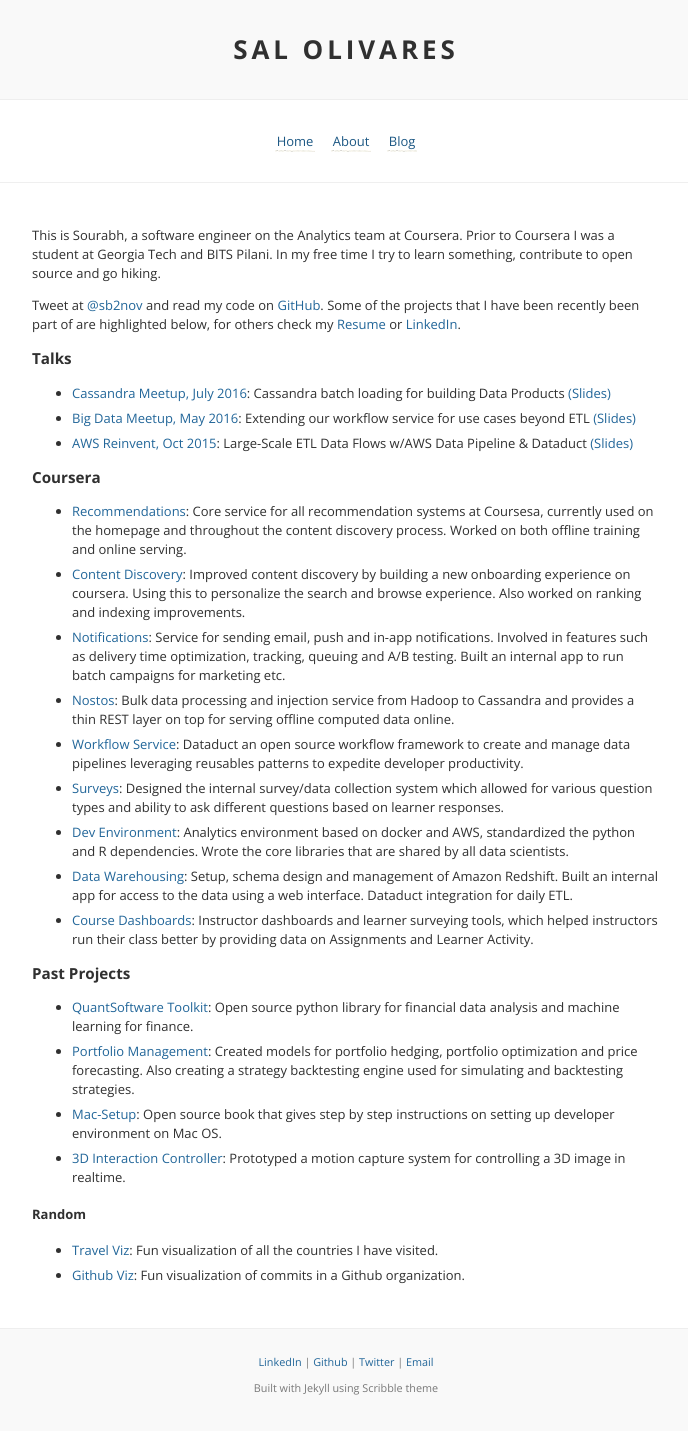
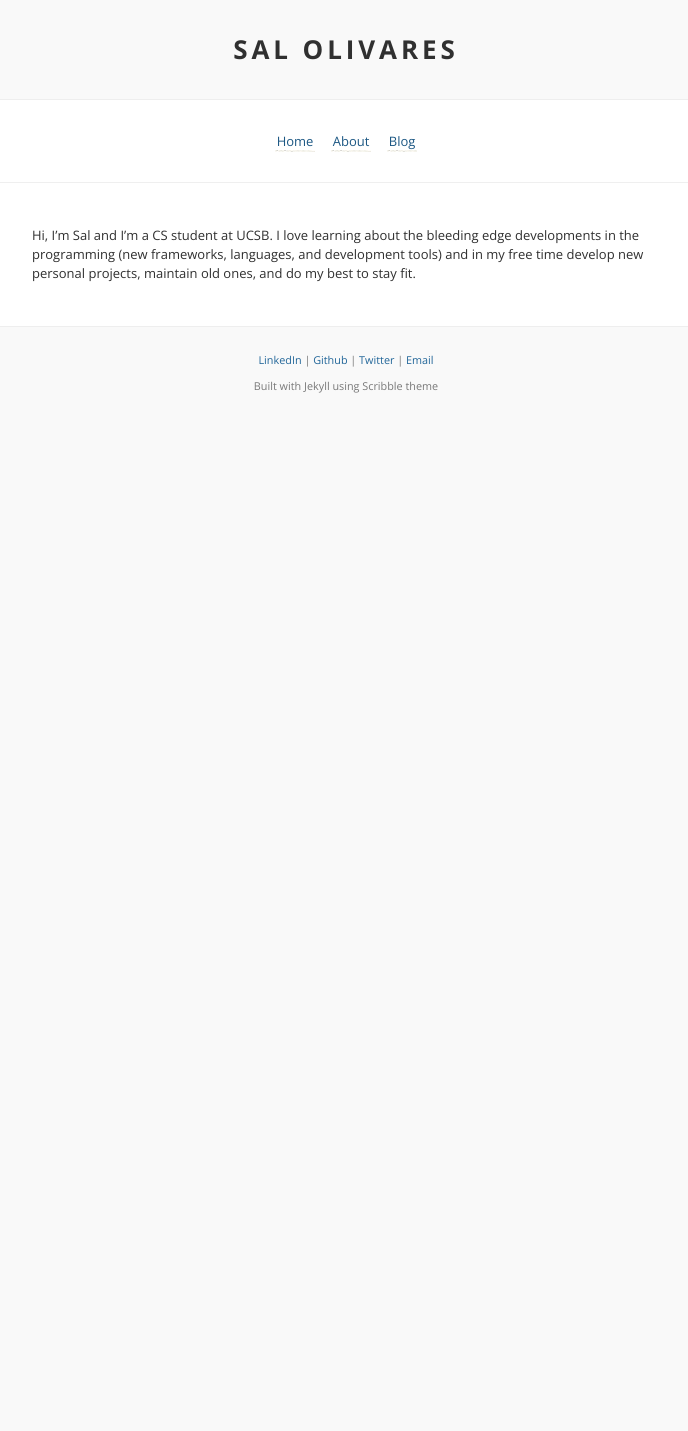
Before and after one commit to salolivares/salolivares.github.io, a Jekyll site: the page built from about.md, in a window 1280 px wide. Shown: the whole page, without its empty margins (294-982 px from the left). Built offline with Jekyll 4.4.1, drawn with Linux system fonts in a browser that asks for light colours; comment, search, counter and statistics services are not loaded; after the commit the page ends 940 px from its top, so only the background shows below that.

Commit message:
started filling out about me. might change to portfolio

```diff
--- a/about.md
+++ b/about.md
@@ -2,32 +2,4 @@
 layout: index
 ---
 
-This is Sourabh, a software engineer on the Analytics team at Coursera. Prior to Coursera I was a student at Georgia Tech and BITS Pilani. In my free time I try to learn something, contribute to open source and go hiking.
-
-Tweet at [@sb2nov](http://twitter.com/sb2nov){:target="_blank"} and read my code on [GitHub](http://github.com/sb2nov){:target="_blank"}. Some of the projects that I have been recently been part of are highlighted below, for others check my [Resume](https://drive.google.com/file/d/0B9B_86OCw6hqSDRZTTRra3lNRXc/view?usp=sharing){:target="_blank"} or [LinkedIn](http://www.linkedin.com/in/sbajaj9/){:target="_blank"}.
-
-### Talks
-- [Cassandra Meetup, July 2016](http://www.meetup.com/DataStax-Cassandra-South-Bay-Users/events/232405279/){:target="_blank"}: Cassandra batch loading for building Data Products [(Slides)](https://speakerdeck.com/sb2nov/cassandra-batch-loading-for-data-products){:target="_blank"}
-- [Big Data Meetup, May 2016](http://www.meetup.com/San-Francisco-AWS-Big-Data-Meetup/events/229638199/){:target="_blank"}: Extending our workflow service for use cases beyond ETL [(Slides)](https://speakerdeck.com/sb2nov/to-and-fro-from-amazon-redshift){:target="_blank"}
-- [AWS Reinvent, Oct 2015](https://www.youtube.com/watch?v=NLCLoJnhDOM){:target="_blank"}: Large-Scale ETL Data Flows w/AWS Data Pipeline & Dataduct  [(Slides)](https://speakerdeck.com/sb2nov/large-scale-etl-data-flows-with-data-pipeline-and-dataduct){:target="_blank"}
-
-### Coursera
-- <span class="as-link">Recommendations</span>: Core service for all recommendation systems at Coursesa, currently used on the homepage and throughout the content discovery process. Worked on both offline training and online serving.
-- <span class="as-link">Content Discovery</span>: Improved content discovery by building a new onboarding experience on coursera. Using this to personalize the search and browse experience. Also worked on ranking and indexing improvements.
-- <span class="as-link">Notifications</span>: Service for sending email, push and in-app notifications. Involved in features such as delivery time optimization, tracking, queuing and A/B testing. Built an internal app to run batch campaigns for marketing etc.
-- <span class="as-link">Nostos</span>: Bulk data processing and injection service from Hadoop to Cassandra and provides a thin REST layer on top for serving offline computed data online.
-- [Workflow Service](https://github.com/coursera/dataduct){:target="_blank"}: Dataduct an open source workflow framework to create and manage data pipelines leveraging reusables patterns to expedite developer productivity.
-- <span class="as-link">Surveys</span>: Designed the internal survey/data collection system which allowed for various question types and ability to ask different questions based on learner responses.
-- <span class="as-link">Dev Environment</span>: Analytics environment based on docker and AWS, standardized the python and R dependencies. Wrote the core libraries that are shared by all data scientists.
-- <span class="as-link">Data Warehousing</span>: Setup, schema design and management of Amazon Redshift. Built an internal app for access to the data using a web interface. Dataduct integration for daily ETL.
-- [Course Dashboards](https://building.coursera.org/blog/2014/11/19/bringing-data-to-teaching/){:target="_blank"}: Instructor dashboards and learner surveying tools, which helped instructors run their class better by providing data on Assignments and Learner Activity.
-
-### Past Projects
-- [QuantSoftware Toolkit](http://quantsoftware.gatech.edu/Main_Page): Open source python library for financial data analysis and machine learning for finance.
-- <span class="as-link">Portfolio Management</span>: Created models for portfolio hedging, portfolio optimization and price forecasting. Also creating a strategy backtesting engine used for simulating and backtesting strategies.
-- [Mac-Setup](http://sourabhbajaj.com/mac-setup): Open source book that gives step by step instructions on setting up developer environment on Mac OS.
-- <span class="as-link">3D Interaction Controller</span>: Prototyped a motion capture system for controlling a 3D image in realtime.
-
-#### Random
-- [Travel Viz](http://sourabhbajaj.com/travel): Fun visualization of all the countries I have visited.
-- [Github Viz](http://sourabhbajaj.com/GithubVisualizer): Fun visualization of commits in a Github organization.
+Hi, I'm Sal and I'm a CS student at UCSB. I love learning about the bleeding edge developments in the programming (new frameworks, languages, and development tools) and in my free time develop new personal projects, maintain old ones, and do my best to stay fit.
```
